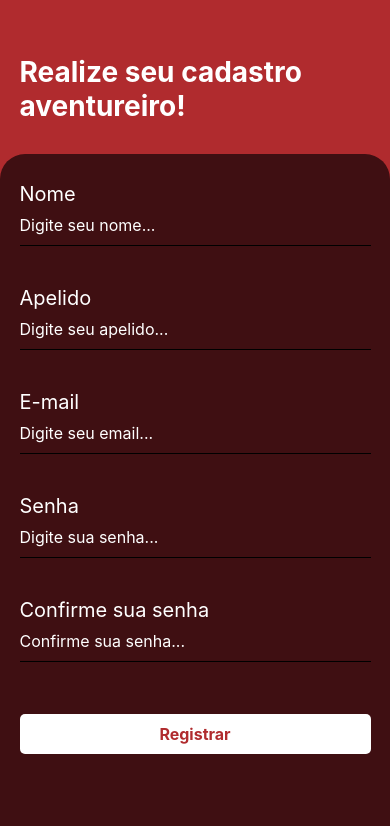
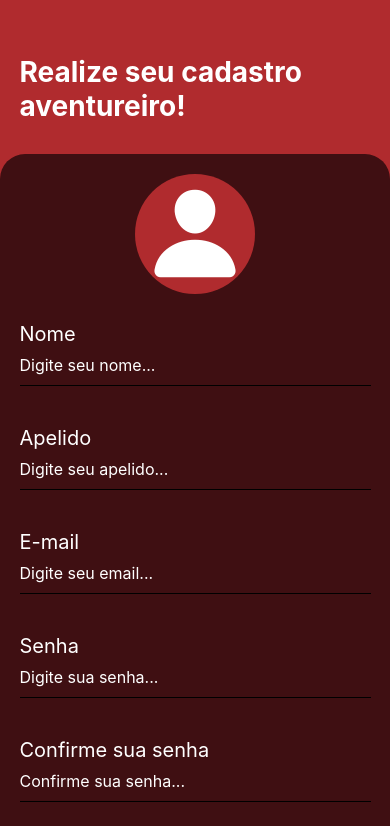
Before and after one commit to netsoncavina/ArenaRPG-app, a React Native app: screen /SignUp in a window 390 px wide. Shown: the top 826 px of the page. Built offline with nearby package versions, Linux system fonts and the light colour scheme.

Commit message:
Adicionado icone para imagem do usuario

```diff
--- a/src/pages/SignUp/index.js
+++ b/src/pages/SignUp/index.js
@@ -8,7 +8,8 @@ import {
 } from "react-native";
 import React, { useState } from "react";
 import * as Animatable from "react-native-animatable";
-import axios from "axios";
+import { Ionicons } from "@expo/vector-icons";
+
 export default function SingUp() {
   const [userData, setUserData] = useState({
     name: "",
@@ -67,6 +68,14 @@ export default function SingUp() {
         <Text style={styles.message}>Realize seu cadastro aventureiro!</Text>
       </Animatable.View>
       <Animatable.View animation="fadeInUp" style={styles.containerForm}>
+        <View style={styles.imageContainer}>
+          <Ionicons
+            name="person"
+            size={100}
+            style={styles.image}
+            color="#fff"
+          />
+        </View>
         <Text style={styles.label}>Nome</Text>
         <TextInput
           style={styles.input}
@@ -140,6 +149,16 @@ const styles = StyleSheet.create({
     paddingStart: "5%",
     paddingEnd: "5%",
   },
+  imageContainer: {
+    alignSelf: "center",
+    alignItems: "center",
+    justifyContent: "center",
+    marginTop: 20,
+    backgroundColor: "#b02b2e",
+    width: 120,
+    height: 120,
+    borderRadius: 60,
+  },
   label: {
     fontSize: 20,
     marginTop: 28,
```
